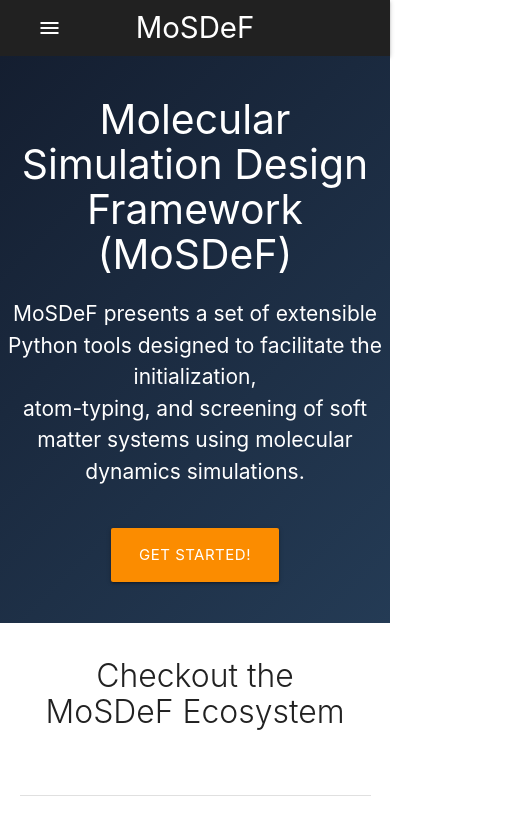
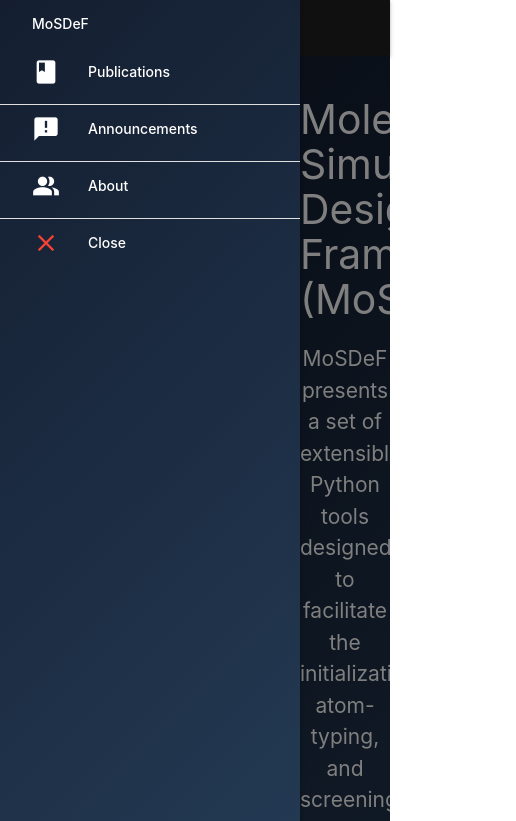
Before and after one commit to mosdef-hub/mosdef-hub.github.io, a plain HTML site: page index.html in a window 390 px wide. Both pictures are taken after a click on the link "menu". Shown: the top 821 px of the page, 516 px wide, since content can reach past the window. Drawn offline with nearby package versions, Linux system fonts and the light colour scheme; no server answers.

Commit message:
Add Sidnav Toggle Features

```diff
--- a/css/main.css
+++ b/css/main.css
@@ -1,3 +1,12 @@
+body {
+  display: flex;
+  min-height: 100vh;
+  flex-direction: column;
+}
+
+main {
+  flex: 1 0 auto;
+}
 .banner-background {
     background: linear-gradient(135deg, #141E30, #243B55);
     position: relative;
@@ -11,6 +20,24 @@
 
 .card {
     max-height: 200px;
+    /* overflow: scroll; */
+}
+
+.hidden {
+  display: none;
+  visibility: hidden;
+}
+
+
+#main {
+  transition: margin-left .5sec
+}
+
+.push-left{
+  margin-left: 300px;
+}
+.sidenav-background{
+  background: linear-gradient(135deg, #141E30, #243B55);
 }
 
 .page-footer {
--- a/index.html
+++ b/index.html
@@ -19,23 +19,28 @@
   <nav>
     <div class="nav-wrapper grey darken-4">
       <div class="container">
-        <a href="#!" class="brand-logo">MoSDeF</a>
+        <a href="index.html" class="brand-logo" id="brandLogo">MoSDeF</a>
         <a href="#" data-target="mobile-page" class="sidenav-trigger"><i class="material-icons">menu</i></a>
         <ul class="right hide-on-med-and-down">
-          <li><a href="">Publications</a></li>
-          <li><a href="">Announcements</a></li>
-          <li><a href="">About</a></li>
+          <li><a href="./pages/publications.html">Publications</a></li>
+          <li><a href="./pages/announcements.html">Announcements</a></li>
+          <li><a href="./pages/about.html">About</a></li>
         </ul>
       </div>
     </div>
   </nav>
-  <ul class="sidenav grey darken-4" id="mobile-page">
-      <li><a href="">Announcements</a></li>
-      <li><a href="">Components</a></li>
-      <li><a href="">About</a></li>
+  <ul class="sidenav sidenav-background" id="mobile-page">
+      <li ><a class="white-text" href="#!"> MoSDeF</a></li>
+    <li ><a class="white-text" href="./pages/publications.html"> <i class="material-icons white-text small left">book</i>  Publications</a></li>
+    <li><div class="divider"></div></li>
+    <li><a  class="white-text" href="./pages/announcements.html"><i class="material-icons white-text small left">announcement</i> Announcements</a></li>
+    <li><div class="divider"></div></li>
+    <li><a class="white-text" href="./pages/about.html"> <i class="material-icons small white-text left">people_alt</i> About</a></li>
+    <li><div class="divider"></div></li>
+    <li><a class="white-text" id="close-sidenav" class="sidenav-close" href="#!"><i class="material-icons small red-text left">close</i>Close</a></li>
   </ul>
 </header>
-<main>
+<main id="main">
   <div class="section no-pad-bot banner-background">
     <div class="row center">
       <h3 class="white-text"> Molecular Simulation Design Framework (MoSDeF)</h3>
@@ -60,7 +65,7 @@
     <div class="section">
         <h4 class="col s12 light header center">Get Involved</h4>
         <br>
-        <div class="row center valign-wrapper">
+        <div class="row center">
 
             <div class="col s12 m4">
                 <div class="center promo">
@@ -101,11 +106,9 @@
 
 
     <script src="js/vendor/modernizr-3.7.1.min.js"></script>
-    <script src="https://code.jquery.com/jquery-3.3.1.min.js"
-      integrity="sha256-FgpCb/KJQlLNfOu91ta32o/NMZxltwRo8QtmkMRdAu8=" crossorigin="anonymous"></script>
-    <script>window.jQuery || document.write('<script src="js/vendor/jquery-3.3.1.min.js"><\/script>')</script>
+    <script src="https://ajax.googleapis.com/ajax/libs/jquery/2.2.4/jquery.min.js"></script>
     <script type="text/javascript" src="js/materialize.min.js"></script>
-    <script src="http://3Dmol.csb.pitt.edu/build/3Dmol-min.js"></script>
+    <!-- <script src="http://3Dmol.csb.pitt.edu/build/3Dmol-min.js"></script> -->
     <script src="js/main.js"></script>
 </body>
 
--- a/js/main.js
+++ b/js/main.js
@@ -1,4 +1,19 @@
 $(document).ready(function() {
+    $('.sidenav').sidenav({onOpenStart: () => {
+                    $('#main').toggleClass('push-left');
+                    $('#brandLogo').toggleClass('hidden');
+                },
+                onCloseStart: () => {
+                    $('#main').toggleClass('push-left');
+                    $('#brandLogo').toggleClass('hidden');
+                }
+    }); // Initialize the sidenav
+
+    $('#close-sidenav').click(function() {
+        $('.sidenav').sidenav('close'); // Close the sidenav
+
+    })
+
     let htmlContent = '';
     fetch('https://api.github.com/orgs/mosdef-hub/repos').then(
         (response) => {
@@ -12,7 +27,7 @@ $(document).ready(function() {
                 name = name.split('_').join(" ");
                 if (description != null && name != 'msibi'){
                 htmlContent += `
-                    <div class="col s12 m3">
+                    <div class="col s12 l4">
                     <div class="card small banner-background">
                         <div class="card-content white-text">
                         <div class="card-title">${name}</div>
```
